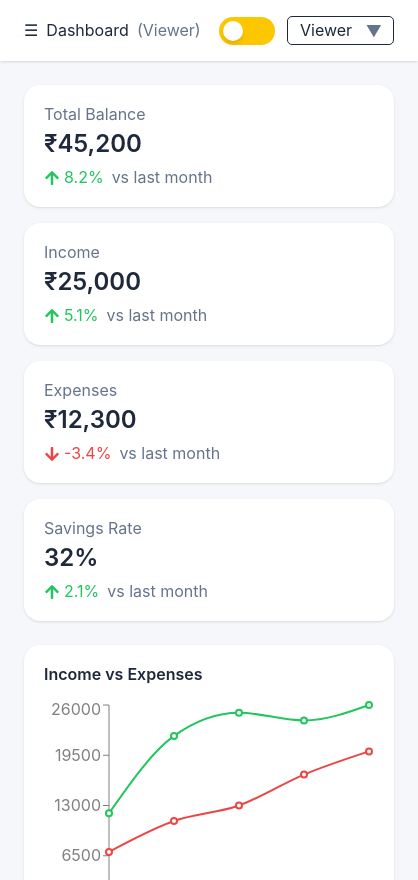
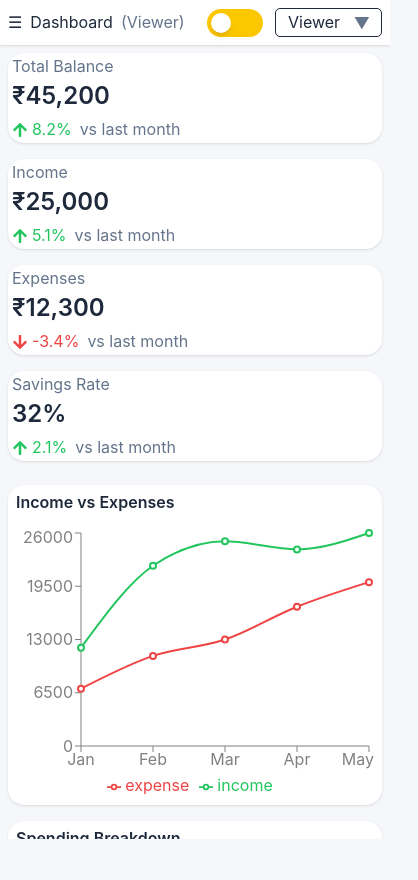
Before and after one commit to ArtyVisual/Finance-Dashboard, a React (Vite) app: page / in a window 390 px wide. Shown: the whole page, 418 px wide, since content can reach past the window. After the commit the page ends 844 px from the top, so only its background shows below. Built offline with nearby package versions, Linux system fonts and the light colour scheme.

Commit message:
new resp changes

```diff
--- a/src/App.css
+++ b/src/App.css
@@ -22,6 +22,12 @@ button {
   cursor: pointer;
 }
 
+.layout{
+   width: 100%;
+  max-width: 100%;
+  overflow-x: hidden;
+  box-sizing: border-box;
+}
 
 body {
   width: 100vw;
@@ -196,12 +202,12 @@ button:hover {
   }
 
   .main-container {
-    height: calc(100vh - 25px);
+    height: calc(100vh - 50px);
   }
 
   .main-table {
     max-height: calc(100vh - 227px);
-    max-width: calc(100vw - 60px) ;
+    max-width: calc(100vw - 32px) ;
     overflow: auto;
   }
 
--- a/src/components/DonutChart.jsx
+++ b/src/components/DonutChart.jsx
@@ -11,7 +11,7 @@ const COLORS = ["#3b82f6", "#22c55e", "#f59e0b", "#ef4444"];
 
 const DonutChart = () => {
   return (
-    <div className="bg-card p-5 rounded-2xl shadow-sm h-80 hover-lift">
+    <div className="bg-card p-2 sm:p-5  rounded-2xl shadow-sm h-80 hover-lift">
       <h2 className="text-primary font-semibold">
         Spending Breakdown
       </h2>
--- a/src/components/LineChart.jsx
+++ b/src/components/LineChart.jsx
@@ -18,7 +18,7 @@ const data = [
 
 const LineChartComponent = () => {
   return (
-    <div className="bg-card p-5 rounded-2xl shadow-sm h-80 pb-10 hover-lift">
+    <div className="bg-card sm:p-5 p-2 rounded-2xl shadow-sm h-80 pb-10 hover-lift">
       <h2 className="text-primary mb-4 font-semibold">
         Income vs Expenses
       </h2>
--- a/src/components/StateCard.jsx
+++ b/src/components/StateCard.jsx
@@ -3,7 +3,7 @@ import { FaArrowUp, FaArrowDown } from "react-icons/fa";
 
 const StatCard = ({ title, amount, change, isPositive }) => {
     return (
-        <div className="bg-card p-5 rounded-2xl shadow-sm hover:shadow-md transition hover-lift ">
+        <div className="bg-card p-1 rounded-2xl shadow-sm hover:shadow-md transition hover-lift ">
 
             <p className="text-sm text-secondary">{title}</p>
 
--- a/src/components/TransactionTable.jsx
+++ b/src/components/TransactionTable.jsx
@@ -38,7 +38,7 @@ const TransactionTable = ({ role, limit }) => {
     };
 
     return (
-        <div className="bg-card p-5 rounded-2xl shadow-sm">
+        <div className="bg-card sm:p-5 p-2 rounded-2xl shadow-sm">
 
             <div className="flex justify-between flex-col xl:flex-row">
 
@@ -47,7 +47,7 @@ const TransactionTable = ({ role, limit }) => {
                         Transactions
                     </h2>
 
-                    <button className='border px-3 py-2 rounded xl:hidden' onClick={handleExport}>
+                <button className='border px-3 py-2 rounded xl:hidden' onClick={handleExport}>
                         <FaFileExport />
                     </button>
                 </div>
--- a/src/layouts/DashboardLayout.jsx
+++ b/src/layouts/DashboardLayout.jsx
@@ -36,7 +36,7 @@ const DashboardLayout = ({ children, role, setRole }) => {
   };
 
   return (
-    <div className="flex min-h-screen bg-main">
+    <div className="flex min-h-screen bg-main layout">
 
       {/* Sidebar */}
       <aside className="w-64 bg-card shadow-md hidden md:block">
@@ -136,7 +136,7 @@ const DashboardLayout = ({ children, role, setRole }) => {
       <div className="flex-1 flex flex-col">
 
         {/* Header */}
-        <header className="bg-card shadow px-6 py-4 flex justify-between items-center">
+        <header className="bg-card shadow px-2 sm:px-6 py-2 sm:py-4 flex justify-between items-center">
 
 
           <div className="text-lg font-semibold text-primary capitalize">
@@ -192,7 +192,7 @@ const DashboardLayout = ({ children, role, setRole }) => {
         </header>
 
         {/* Content */}
-        <main className="main-container p-6 space-y-6">
+        <main className="main-container p-2 sm:p-6 space-y-6">
           {React.cloneElement(children, { role })}
         </main>
 
```
